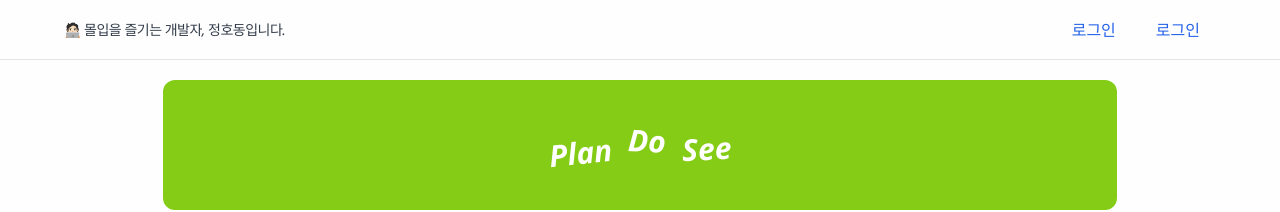
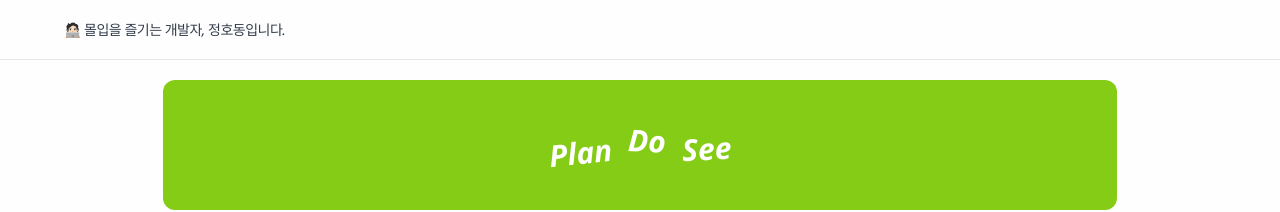
Before and after one commit to jeonghodong/blog, a Next.js app: page / in a window 1280 px wide. Shown: the top 212 px of the page. Built offline with nearby package versions, Linux system fonts and the light colour scheme; a web font is replaced by a local one.

Commit message:
chore: 헤더 메뉴 임시 주석 처리

```diff
--- a/app/_components/Header/Header.tsx
+++ b/app/_components/Header/Header.tsx
@@ -1,3 +1,4 @@
+/* eslint-disable @typescript-eslint/no-unused-vars */
 import Button from "../Button/Button";
 import { Typography } from "../Typography/Typography";
 
@@ -8,24 +9,20 @@ export default function Header() {
         <Typography variant="body.300">🧑🏻‍💻 몰입을 즐기는 개발자, 정호동입니다.</Typography>
 
         {/* 메뉴로 분리 */}
-        <div className="flex gap-2">
-          <Button variant="ghost" color="primary">
-            로그인
+        {/* <div className="flex gap-2">
+          <Button variant="solid" color="primary" size="sm">
+            <Typography variant="caption.100" color="1">
+              이력서 보기
+            </Typography>
           </Button>
-          <Button variant="ghost" color="primary">
-            로그인
+
+          <Button variant="outline" color="primary" size="sm">
+            <Typography variant="caption.100" color="DEFAULT">
+              포트폴리오 보기
+            </Typography>
           </Button>
-        </div>
+        </div> */}
       </div>
     </div>
   );
 }
-
-// 로고 텍스트
-// 로고 텍스트
-// 로고 텍스트
-// 로고 텍스트
-// 로고 텍스트
-// 로고 텍스트
-// 로고 텍스트
-// 로고 텍스트
```
